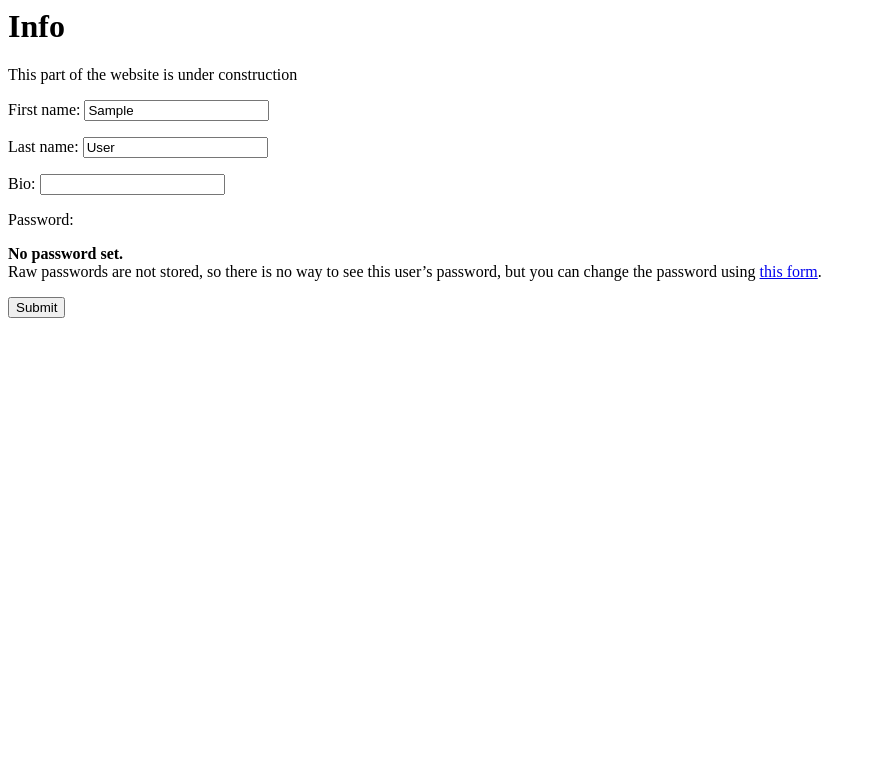
After one commit to MusaIbrahimK20054930/bookclub, a Django app: page /info in a window 1280 px wide. The commit adds this page. Shown: the top 783 px of the page, without its empty margins (0-876 px from the left). Run offline with Django 4.2, Linux system fonts and the light colour scheme; the visitor is signed in with stand-in values (Sample User, id 1); some libraries are stand-ins or nearby versions.

Commit message:
Add edit user page and log out button

```diff
--- a/blogs/forms.py
+++ b/blogs/forms.py
@@ -2,6 +2,7 @@ from django import forms
 from django.core.validators import RegexValidator
 from .models import User, Club
 from django.utils.safestring import mark_safe
+from django.contrib.auth.forms import UserChangeForm
 
 
 class SignUpForm(forms.ModelForm):
@@ -63,3 +64,9 @@ class ClubCreationForm(forms.ModelForm):
         widgets = {
             'owner': forms.HiddenInput(attrs = {'is_hidden': True})
         }
+
+class EditProfile(UserChangeForm):
+
+    class Meta:
+        model = User
+        fields = ('first_name', 'last_name', 'bio')
--- /dev/null
+++ b/blogs/templates/info.html
@@ -0,0 +1,13 @@
+<html>
+<head>
+  <title>Clubs</title>
+</head>
+  <body>
+    <h1>Info</h1>
+    <p>This part of the website is under construction</p>
+    <form action="{% url 'info' %}" method="post">
+      {% csrf_token %}
+      {{ form.as_p }}
+      <input type="submit" value="Submit"
+  </body>
+</html>
--- a/blogs/views.py
+++ b/blogs/views.py
@@ -1,6 +1,6 @@
 from django.shortcuts import redirect, render
 from django.http import HttpResponse
-from .forms import SignUpForm, SignInForm, ClubCreationForm
+from .forms import SignUpForm, SignInForm, ClubCreationForm, EditProfile
 from django.contrib.auth import authenticate, login, logout
 from .models import Club
 from django.contrib import messages
@@ -28,6 +28,21 @@ def home(request):
 def group(request):
     return render(request, 'group.html')
 
+def log_out(request):
+    logout(request)
+    return redirect('home')
+
+def info(request):
+    # form = EditProfile()
+    # return render(request, 'info.html')
+    if request.method == 'POST':
+        form = EditProfile(request.POST, instance = request.user)
+        if form.is_valid():
+            form.save()
+            return redirect('info')
+    else:
+        form = EditProfile(instance = request.user)
+        return render(request, 'info.html', {'form': form})
 
 def sign_up(request):
     if request.method == 'POST':
--- a/bookclub/urls.py
+++ b/bookclub/urls.py
@@ -26,6 +26,8 @@ urlpatterns = [
     path('new_club/', views.club_creation, name='new_club'),
     path('user_dashboard/', views.user_dashboard, name='user_dashboard'),
     path('user_profile/', views.user_profile, name='user_profile'),
+    path('info', views.info, name = 'info'),
+    path('log_out/', views.log_out, name='log_out'),
 
 
 ]
```
Also changed, not shown: blogs/templates/user_dashboard.html (+16 -0 lines), blogs/models.py (line endings or trailing spaces).
